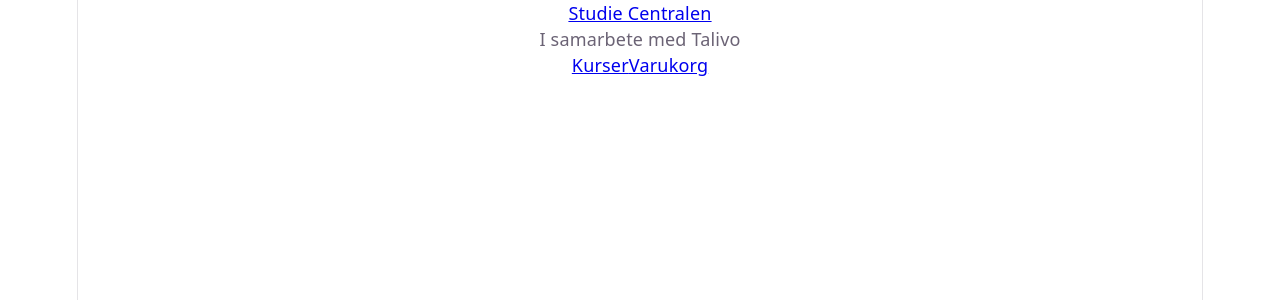
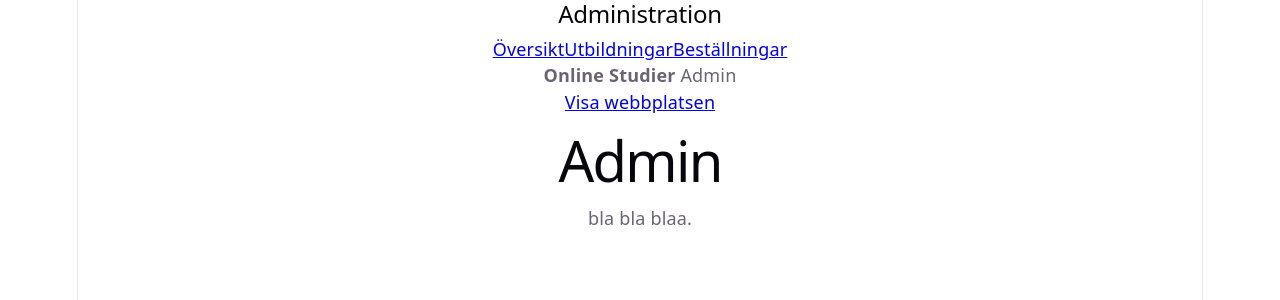
Before and after one commit to emilyeriksson-rgb/min-e-handel, a React (Vite) app in the folder frontend/: page /admin in a window 1280 px wide. Shown: the top 300 px of the page. Built offline with nearby package versions, Linux system fonts and the light colour scheme; no server answers.

Commit message:
Add admin layout and navigation

```diff
--- a/frontend/src/App.jsx
+++ b/frontend/src/App.jsx
@@ -1,23 +1,55 @@
-import { Route, Routes } from "react-router-dom";
-import Header from "./components/Header.jsx";
+import { Routes, Route } from "react-router-dom";
+
+import PublicLayout from "./layouts/PublicLayout.jsx";
+import AdminLayout from "./layouts/AdminLayout.jsx";
+
 import HomePage from "./pages/HomePage.jsx";
 import CoursePage from "./pages/CoursePage.jsx";
 import CartPage from "./pages/CartPage.jsx";
 import CheckoutPage from "./pages/CheckoutPage.jsx";
 
+import AdminHomePage from "./pages/admin/AdminHomePage.jsx";
+
 function App() {
   return (
-    <>
-      <Header />
+    <Routes>
+      <Route element={<PublicLayout />}>
+        <Route
+          path="/"
+          element={<HomePage />}
+        />
 
-      <Routes>
-        <Route path="/" element={<HomePage />} />
-        <Route path="/courses" element={<HomePage />} />
-        <Route path="/courses/:id" element={<CoursePage />} />
-        <Route path="/cart" element={<CartPage />} />
-        <Route path ="/checkout" element={<CheckoutPage />} />
-      </Routes>
-    </>
+        <Route
+          path="/courses"
+          element={<HomePage />}
+        />
+
+        <Route
+          path="/courses/:id"
+          element={<CoursePage />}
+        />
+
+        <Route
+          path="/cart"
+          element={<CartPage />}
+        />
+
+        <Route
+          path="/checkout"
+          element={<CheckoutPage />}
+        />
+      </Route>
+
+      <Route
+        path="/admin"
+        element={<AdminLayout />}
+      >
+        <Route
+          index
+          element={<AdminHomePage />}
+        />
+      </Route>
+    </Routes>
   );
 }
 
--- /dev/null
+++ b/frontend/src/components/admin/AdminHeader.jsx
@@ -0,0 +1,18 @@
+import { Link } from "react-router-dom";
+
+function AdminHeader() {
+  return (
+    <header className="admin-header">
+      <div>
+        <strong>Online Studier</strong>
+        <span> Admin</span>
+      </div>
+
+      <Link to="/">
+        Visa webbplatsen
+      </Link>
+    </header>
+  );
+}
+
+export default AdminHeader;
--- /dev/null
+++ b/frontend/src/components/admin/AdminSidebar.jsx
@@ -0,0 +1,28 @@
+import { NavLink } from "react-router-dom";
+
+function AdminSidebar() {
+  return (
+    <aside className="admin-sidebar">
+      <h2>Administration</h2>
+
+      <nav
+        className="admin-nav"
+        aria-label="Adminnavigation"
+      >
+        <NavLink to="/admin" end>
+          Översikt
+        </NavLink>
+
+        <NavLink to="/admin/courses">
+          Utbildningar
+        </NavLink>
+
+        <NavLink to="/admin/orders">
+          Beställningar
+        </NavLink>
+      </nav>
+    </aside>
+  );
+}
+
+export default AdminSidebar;
--- /dev/null
+++ b/frontend/src/layouts/AdminLayout.jsx
@@ -0,0 +1,18 @@
+import { Outlet } from "react-router-dom";
+import AdminHeader from "../components/admin/AdminHeader.jsx";
+import AdminSidebar from "../components/admin/AdminSidebar.jsx";
+
+function AdminLayout() {
+  return (
+    <div className="admin-layout">
+      <AdminSidebar />
+      <AdminHeader />
+
+      <main className="admin-content">
+        <Outlet />
+      </main>
+    </div>
+  );
+}
+
+export default AdminLayout;
--- /dev/null
+++ b/frontend/src/layouts/PublicLayout.jsx
@@ -0,0 +1,14 @@
+import { Outlet } from "react-router-dom";
+import Header from "../components/Header.jsx";
+
+function PublicLayout() {
+  return (
+    <>
+      <Header />
+
+      <Outlet />
+    </>
+  );
+}
+
+export default PublicLayout;
--- /dev/null
+++ b/frontend/src/pages/admin/AdminHomePage.jsx
@@ -0,0 +1,10 @@
+function AdminHomePage() {
+  return (
+    <section>
+      <h1>Admin</h1>
+      <p>bla bla blaa.</p>
+    </section>
+  );
+}
+
+export default AdminHomePage;
```
Also changed, not shown: frontend/src/pages/admin/AdminCoursesPage.jsx (added), frontend/src/pages/admin/AdminOrdersPage.jsx (added).
